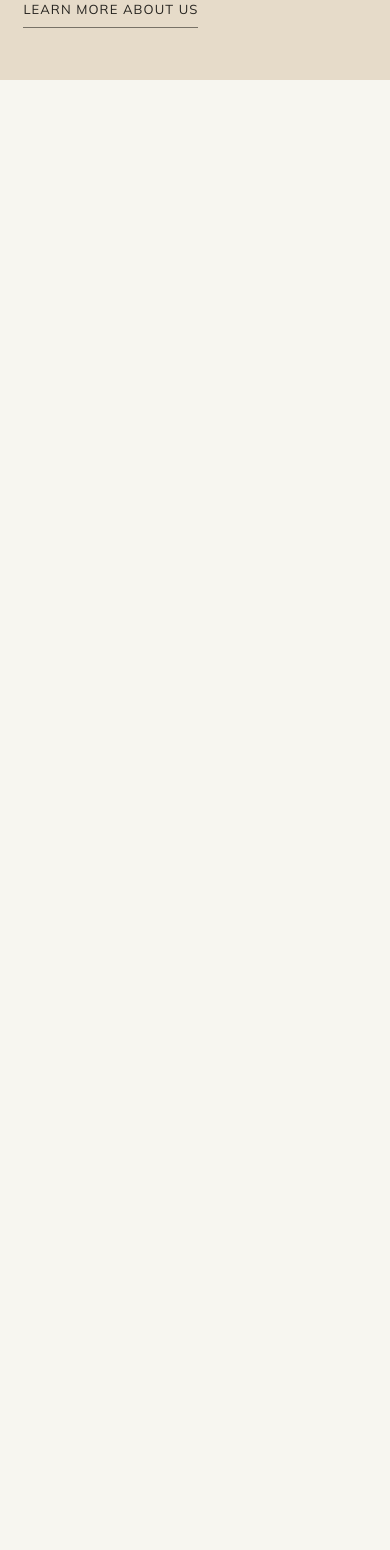
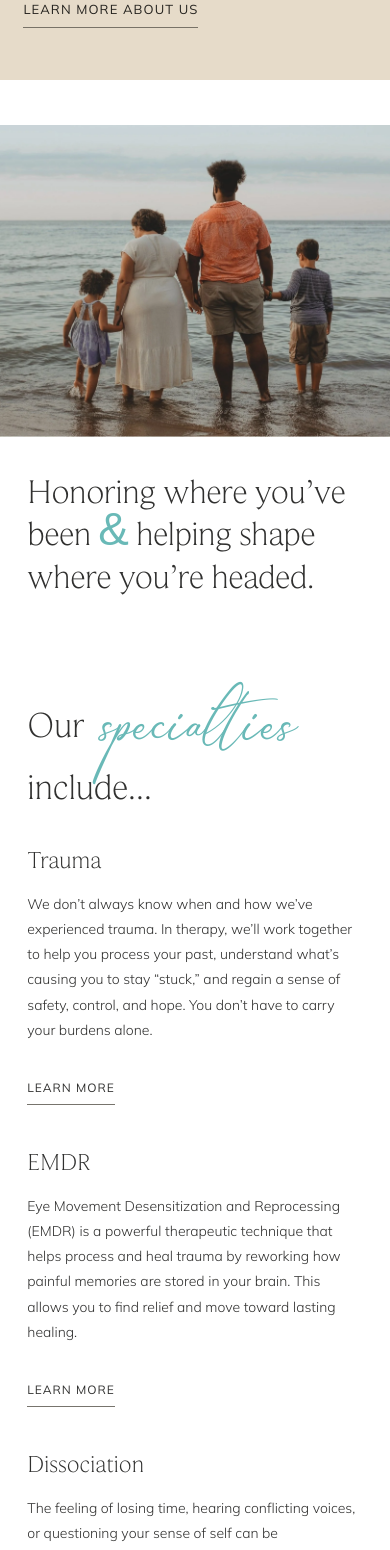
Before and after one commit to rudrakshkr/grow-my-therapy-website, a Next.js app: page / in a window 390 px wide. Shown: the part 7120-8670 px from the top of the page. Before the commit the page ends 7200 px from the top, so only its background shows below. Built offline with nearby package versions, Linux system fonts and the light colour scheme.

Commit message:
feat: complete honoring and specialties sections

```diff
--- a/src/app/globals.css
+++ b/src/app/globals.css
@@ -1054,6 +1054,246 @@ a {
 }
 
 
+/* HONORING WHERE YOU'VE BEEN Section  */
+
+.honoring-section {
+  display: grid;
+  grid-template-columns: 53.5% minmax(0, 1fr);
+  align-items: stretch;
+  width: 100%;
+  padding: 110px 0 110px;
+  background: #fff;
+  color: #30302f;
+}
+
+.honoring-image {
+  position: relative;
+  width: 100%;
+  aspect-ratio: 1.54 / 1;
+  overflow: hidden;
+}
+
+.honoring-photo {
+  object-fit: cover;
+  object-position: center;
+}
+
+.honoring-copy {
+  display: flex;
+  align-items: flex-end;
+  min-width: 0;
+  padding: 0 7% 5px 9%;
+}
+
+.honoring-copy h2 {
+  max-width: 680px;
+  margin: 0;
+  font-family: var(--font-beaufort-loaded), Georgia, serif;
+  font-size: clamp(38px, 2.9vw, 49px);
+  font-weight: 300;
+  line-height: 1.28;
+  letter-spacing: -0.5px;
+}
+
+.honoring-ampersand {
+  display: inline-block;
+  color: var(--accent);
+  font-family: var(--font-script), cursive;
+  font-size: 1.35em;
+  font-weight: 400;
+  line-height: 0.8;
+}
+
+/* Tablet */
+@media (max-width: 1024px) {
+  .honoring-section {
+    grid-template-columns: 52% minmax(0, 1fr);
+    padding: 80px 0;
+  }
+
+  .honoring-copy {
+    padding: 0 6% 0 8%;
+  }
+
+  .honoring-copy h2 {
+    font-size: clamp(32px, 4vw, 42px);
+  }
+}
+
+/* Mobile */
+@media (max-width: 767px) {
+  .honoring-section {
+    grid-template-columns: minmax(0, 1fr);
+    gap: 35px;
+    padding: 45px 0 55px;
+  }
+
+  .honoring-image {
+    aspect-ratio: 1.25 / 1;
+  }
+
+  .honoring-copy {
+    padding: 0 7%;
+  }
+
+  .honoring-copy h2 {
+    font-size: clamp(34px, 8vw, 42px);
+    line-height: 1.25;
+  }
+}
+
+
+/* Our Specialities Section  */
+
+.specialties-section {
+  width: 100%;
+  padding: 55px 0 100px;
+  background: #fff;
+  color: #30302f;
+}
+
+.specialties-layout {
+  display: grid;
+  grid-template-columns: 29% minmax(0, 1fr) minmax(0, 1fr);
+  column-gap: 7.5%;
+  align-items: start;
+  width: 82.4%;
+  margin: 0 auto;
+}
+
+.specialties-heading {
+  margin: 0;
+  font-family: var(--font-beaufort-loaded), Georgia, serif;
+  font-size: clamp(34px, 2.4vw, 41px);
+  font-weight: 300;
+  line-height: 1.22;
+  letter-spacing: -0.3px;
+}
+
+.specialties-heading span {
+  display: inline-block;
+  color: var(--accent);
+  font-family: var(--font-script), cursive;
+  font-size: 1.4em;
+  font-weight: 400;
+  line-height: 0.8;
+  letter-spacing: 0;
+  margin-left: 10px;
+  margin-bottom: 20px;
+}
+
+.specialties-grid {
+  grid-column: 2 / 4;
+  display: grid;
+  grid-template-columns: repeat(2, minmax(0, 1fr));
+  column-gap: 8%;
+  row-gap: 135px;
+  min-width: 0;
+}
+
+.specialty-card {
+  display: flex;
+  flex-direction: column;
+  min-width: 0;
+  min-height: 315px;
+}
+
+.specialty-card h3 {
+  margin: 0 0 25px;
+  font-family: var(--font-beaufort-loaded), Georgia, serif;
+  font-size: 30px;
+  font-weight: 300;
+  line-height: 1.3;
+}
+
+.specialty-card p {
+  margin: 0;
+  font-family: var(--font-muli), Arial, sans-serif;
+  font-size: 17px;
+  font-weight: 300;
+  line-height: 1.8;
+}
+
+.specialty-link {
+  display: inline-block;
+  align-self: flex-start;
+  width: max-content;
+  margin-top: auto;
+  padding-bottom: 7px;
+  border-bottom: 1px solid #77746d;
+  font-family: var(--font-muli), Arial, sans-serif;
+  font-size: 12px;
+  font-weight: 400;
+  line-height: 1.5;
+  letter-spacing: 1px;
+  text-transform: uppercase;
+  transition: opacity 180ms ease;
+}
+
+.specialty-link:hover {
+  opacity: 0.55;
+}
+
+/* Tablet */
+@media (max-width: 1024px) {
+  .specialties-section {
+    padding: 65px 6% 80px;
+  }
+
+  .specialties-layout {
+    grid-template-columns: minmax(0, 1fr);
+    width: 100%;
+    gap: 40px;
+  }
+
+  .specialties-heading {
+    grid-column: 1;
+  }
+
+  .specialties-grid {
+    grid-column: 1;
+    column-gap: 32px;
+    row-gap: 60px;
+  }
+
+  .specialty-card {
+    min-height: 300px;
+  }
+}
+
+/* Mobile */
+@media (max-width: 640px) {
+  .specialties-section {
+    padding: 50px 7% 65px;
+  }
+
+  .specialties-layout {
+    gap: 35px;
+  }
+
+  .specialties-heading {
+    font-size: 36px;
+  }
+
+  .specialties-grid {
+    grid-template-columns: minmax(0, 1fr);
+    row-gap: 42px;
+  }
+
+  .specialty-card {
+    min-height: 260px;
+  }
+
+  .specialty-card h3 {
+    margin-bottom: 16px;
+    font-size: 24px;
+  }
+
+  .specialty-card p {
+    font-size: 14px;
+  }
+}
+
 /* Tablet and mobile layout */
 @media (max-width: 1199px) {
   .site-header {
--- a/src/app/page.tsx
+++ b/src/app/page.tsx
@@ -457,6 +457,87 @@ function HowWeWorkSection() {
 }
 
 
+function HonoringSection() {
+  return (
+    <section className="honoring-section">
+      <div className="honoring-image">
+        <Image
+          src="/images/honoring-family.jpg"
+          alt="Family of four standing together in the ocean, holding hands and facing the water."
+          fill
+          sizes="(min-width: 768px) 54vw, 100vw"
+          className="honoring-photo"
+        />
+      </div>
+
+      <div className="honoring-copy">
+        <h2>
+          Honoring where you’ve been{" "}
+          <span className="honoring-ampersand">&amp;</span>{" "}
+          helping shape where you’re headed.
+        </h2>
+      </div>
+    </section>
+  );
+}
+
+
+const specialties = [
+  {
+    title: "Trauma",
+    description:
+      "We don’t always know when and how we’ve experienced trauma. In therapy, we’ll work together to help you process your past, understand what’s causing you to stay “stuck,” and regain a sense of safety, control, and hope. You don’t have to carry your burdens alone.",
+    href: "/trauma-counseling-newbury-park",
+  },
+  {
+    title: "EMDR",
+    description:
+      "Eye Movement Desensitization and Reprocessing (EMDR) is a powerful therapeutic technique that helps process and heal trauma by reworking how painful memories are stored in your brain. This allows you to find relief and move toward lasting healing.",
+    href: "/emdr-therapy-newbury-park",
+  },
+  {
+    title: "Dissociation",
+    description:
+      "The feeling of losing time, hearing conflicting voices, or questioning your sense of self can be overwhelming. In therapy, we’ll help you understand these experiences, recognize your own triggers, and create a sense of balance and identity so that you can feel more grounded.",
+    href: "/dissociative-identity-disorder-therapist-newbury-park",
+  },
+  {
+    title: "Special Needs Parenting",
+    description:
+      "Parenting a child with special needs presents unique challenges and complex emotions. We provide compassionate support through lived experience and expertise to help you navigate this journey with tools, understanding, and self-care.",
+    href: "/counseling-special-needs-parents-newbury-park",
+  },
+];
+
+function SpecialtiesSection() {
+  return (
+    <section className="specialties-section" id="specialties">
+      <div className="specialties-layout">
+        <h2 className="specialties-heading">
+          Our <span>specialties</span>
+          <br />
+          include...
+        </h2>
+
+        <div className="specialties-grid">
+          {specialties.map((specialty) => (
+            <article className="specialty-card" key={specialty.title}>
+              <h3>{specialty.title}</h3>
+
+              <p>{specialty.description}</p>
+
+              <a href={specialty.href} className="specialty-link">
+                Learn more
+              </a>
+            </article>
+          ))}
+        </div>
+      </div>
+    </section>
+  );
+}
+
+
 export default function Home() {
   return (
     <main className="reference-home">
@@ -467,6 +548,8 @@ export default function Home() {
       <StatementSection />
       <ExpertiseSection />
       <HowWeWorkSection />
+      <HonoringSection />
+      <SpecialtiesSection />
     </main>
   );
 }
```
Also changed, not shown: public/images/honoring-family.jpg (added).
